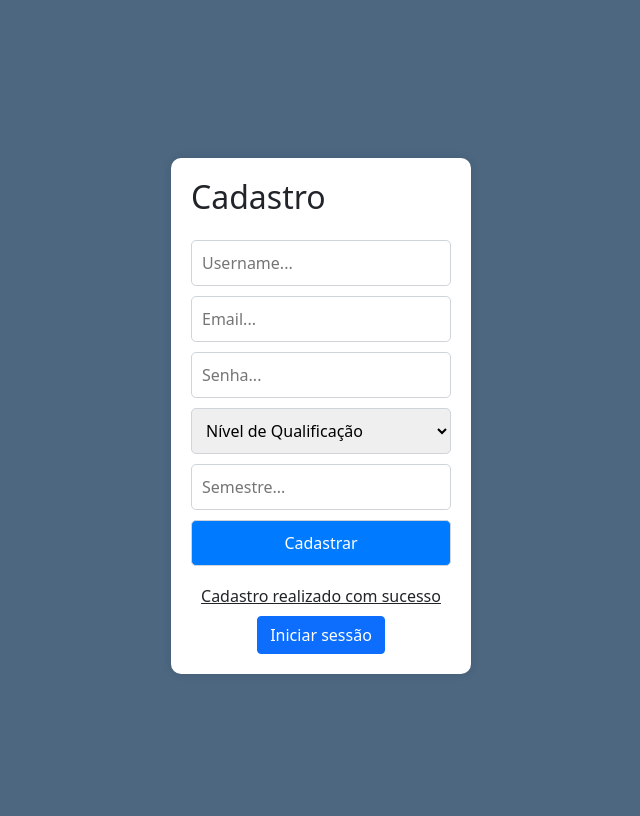
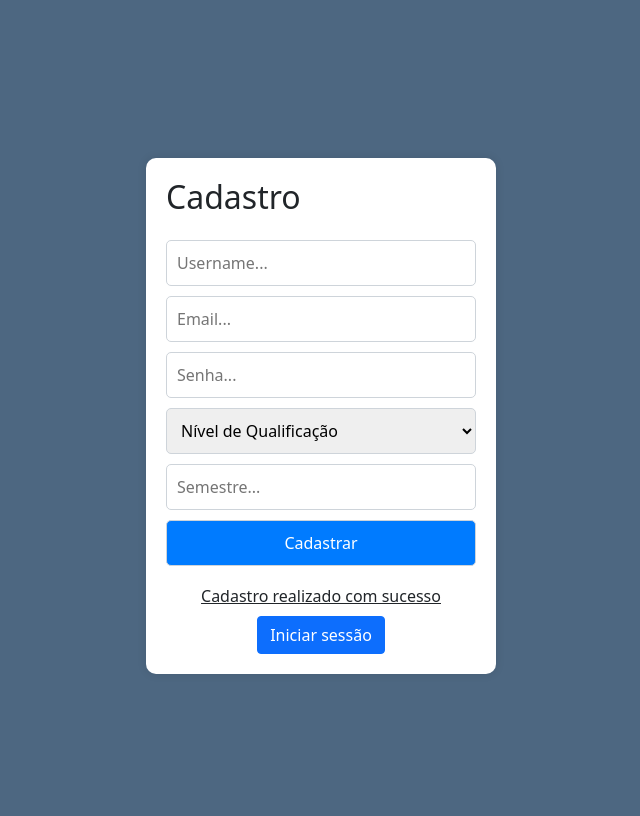
Before and after one commit to Andrey0088/projeto-integrador-2024-1, a Django app: page /auth/cadastro/sucesso/ in a window 1280 px wide. Shown: the whole page, without its empty margins (319-959 px from the left). Run offline with Django 5.2, Linux system fonts and the light colour scheme.

Commit message:
Update cadastroSucesso.html

```diff
--- a/ForumAcademico-main/usuarios/templates/cadastroSucesso.html
+++ b/ForumAcademico-main/usuarios/templates/cadastroSucesso.html
@@ -23,7 +23,7 @@
             padding: 20px;
             border-radius: 10px;
             box-shadow: 0px 0px 10px rgba(0, 0, 0, 0.1);
-            width: 300px;
+            width: 350px;
         }
         .cadastro-form input[type="text"],
         .cadastro-form input[type="email"],
```
